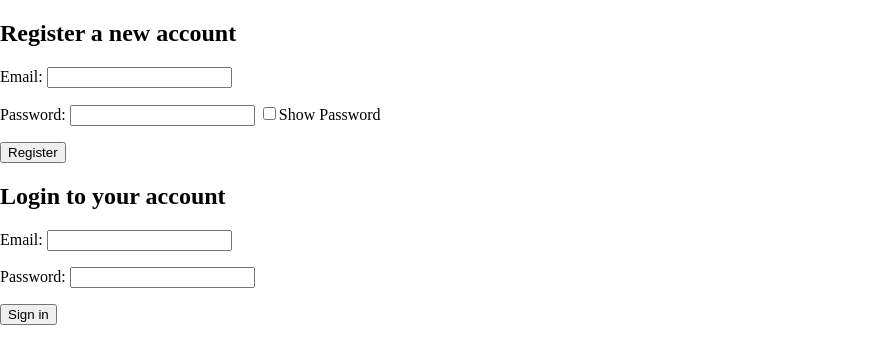
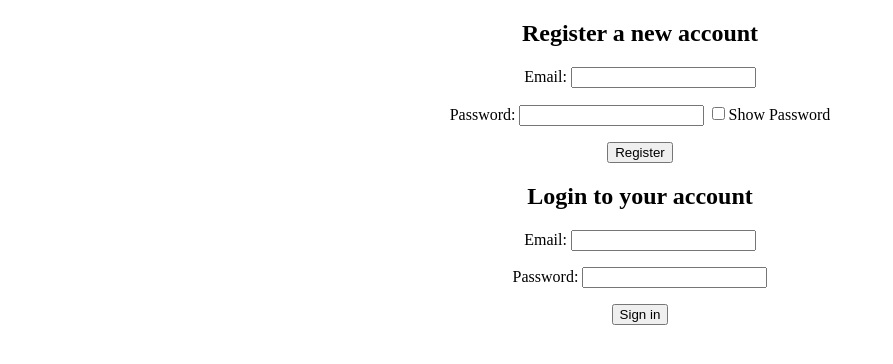
Before and after one commit to jacob-underwood/DailyKanji, a PHP site: page /register.php in a window 1280 px wide. Shown: the top 364 px of the page, without its empty margins (0-893 px from the left). Run offline with PHP 8.4, Linux system fonts and the light colour scheme; some web fonts are replaced.

Commit message:
Developed popup by adding background, text alignment, and font.

```diff
--- a/assets/styles/register.css
+++ b/assets/styles/register.css
@@ -1,14 +1,33 @@
+@font-face {
+    font-family: 'zenmarugothicregular';
+    src: url(../fonts/ZenMaruGothic-Regular.ttf) format('truetype');
+    font-weight: normal;
+    font-style: normal;
+}
+
 head, body {
     margin: 0;
     padding: 0;
 }
 
-#register_background {
-    background-color: #fff;
-    /* background-image: url(../images/register-background.jpeg); */
+#register_popup {
+    display: none;
+    border: gray;
+    border-width: thin;
+    border-style: solid;
+    width: auto;
+    height: auto;
+    position: absolute;
+    left: 15%;
+    top: 13%;
+    right: 15%;
+    bottom: 40%;
+    background-image: url(../images/register-background.jpeg);
     background-position: center;
     background-size: cover;
-    display: table;
-    height: 100%;
-    width: 100%;
 }
+
+#input_container {
+    font-family: zenmarugothicregular;
+    text-align: center;
+}
--- a/index.php
+++ b/index.php
@@ -26,6 +26,7 @@
     <link rel="stylesheet" type="text/css" href="assets/styles/register.css">
 
     <script src="https://ajax.googleapis.com/ajax/libs/jquery/3.6.1/jquery.min.js"></script>
+    <script src="assets/scripts/register.js"></script>
 
 </head>
 
@@ -33,7 +34,7 @@
 
     <script src="assets/scripts/utilities.js"></script>
 
-    <h1>DailyKanji</h1>
+    <h1 id="form_button">DailyKanji</h1>
 
     <div id="register_popup">
         <div id="input_container">
```
Also changed, not shown: assets/scripts/register.js (added, +9 -0 lines), 1 other file.
